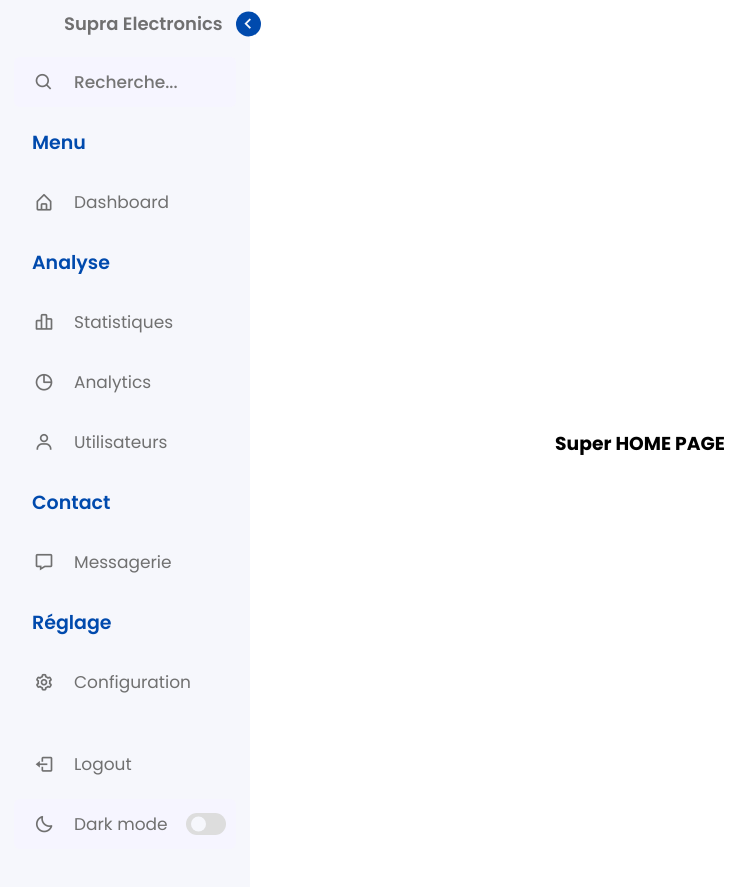
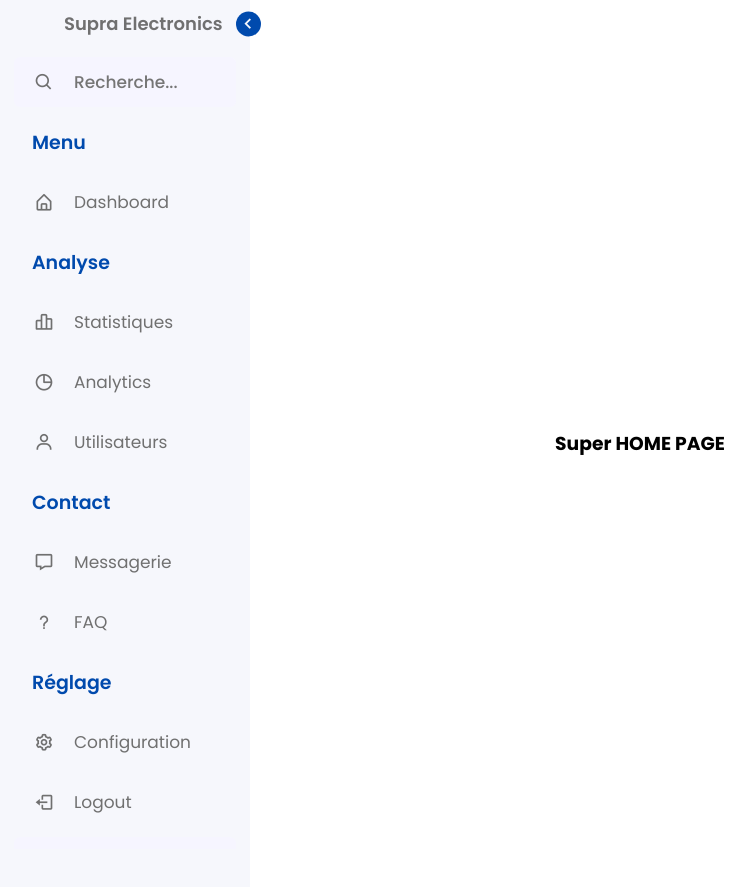
Before and after one commit to Mattlpt/supra-electronics, a PHP site: page / in a window 1280 px wide. Shown: the whole page, without its empty margins (0-755 px from the left). Run offline with PHP 8.4, Linux system fonts and the light colour scheme.

Commit message:
création de la page FAQ et de son chemin d'accès

```diff
--- a/src/services/Dispatcher.php
+++ b/src/services/Dispatcher.php
@@ -3,6 +3,7 @@
 namespace services;
 
 use Analytics;
+use controller\contact\Forum;
 use controller\security\Register;
 use controller\public\Accueil;
 use controller\user\UserController;
@@ -56,6 +57,11 @@ class Dispatcher
                     Messagerie::renderMainView();
                     break;
 
+                case 'forum':
+                    include('controller/contact/Forum.php');
+                    Forum::renderMainView();
+                    break;
+
                 case 'user':
                     include('controller/user/UserController.php');
                     UserController::user();
@@ -71,6 +77,7 @@ class Dispatcher
                     Register::renderMainView();
                     Register::registerUser();
                     break;
+
                 case'CGU':
                     include('controller/public/CGU.php');
                     break;
--- /dev/null
+++ b/src/view/contact/forum.view.php
@@ -0,0 +1,5 @@
+<section class="home">
+    <div class="title-text">FAQ</div>
+    <div class="content-body">
+    </div>
+</section><!-- Contenu principal -->
--- a/src/view/global/menu.php
+++ b/src/view/global/menu.php
@@ -63,6 +63,13 @@
                     </a>
                 </li>
 
+                <li class="nav-link">
+                    <a href="#" onclick="window.location.href = '/forum'">
+                        <i class='bx bx-question-mark icon'></i>
+                        <span class="text nav-text">FAQ</span>
+                    </a>
+                </li>
+
                 <li class="title"> Réglage </li>
 
                 <li class="nav-link">
```
Also changed, not shown: src/controller/contact/Forum.php (added, +15 -0 lines).
